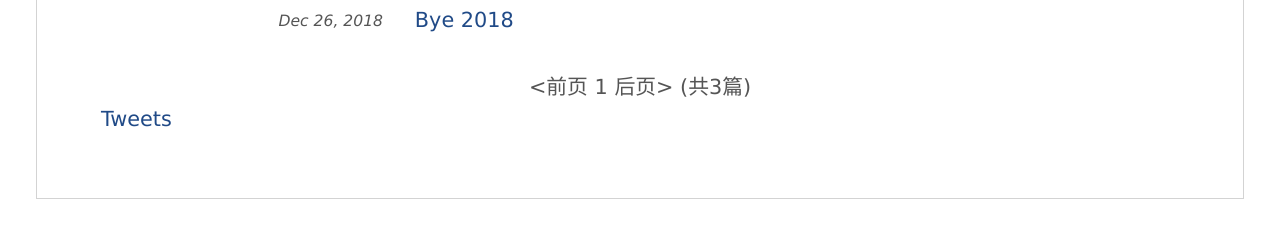
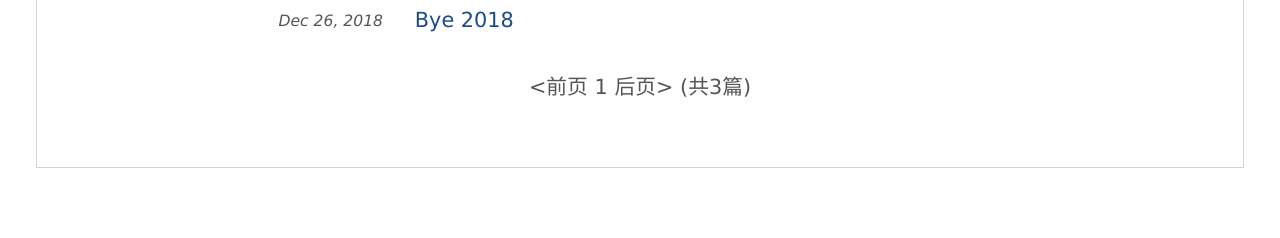
Before and after one commit to reducm/reducm.github.io, a Jekyll site: the page built from index.html, in a window 1280 px wide. Shown: the part 329-567 px from the top of the page. Built offline with Jekyll 4.4.1, drawn with Linux system fonts in a browser that asks for light colours; the list of posts is cut into pages by our own code; comment, search, counter and statistics services are not loaded.

Commit message:
去了tweets先

```diff
--- a/index.html
+++ b/index.html
@@ -15,4 +15,4 @@ title: 所有文章
 </div>
 {% include pagination.html %}
 
-<a class="twitter-timeline" href="https://twitter.com/reducm?ref_src=twsrc%5Etfw">Tweets</a> <script async src="https://platform.twitter.com/widgets.js" charset="utf-8"></script>
+<!-- <a class="twitter-timeline" href="https://twitter.com/reducm?ref_src=twsrc%5Etfw">Tweets</a> <script async src="https://platform.twitter.com/widgets.js" charset="utf-8"></script> -->
```
Also changed, not shown: 3 other files.
